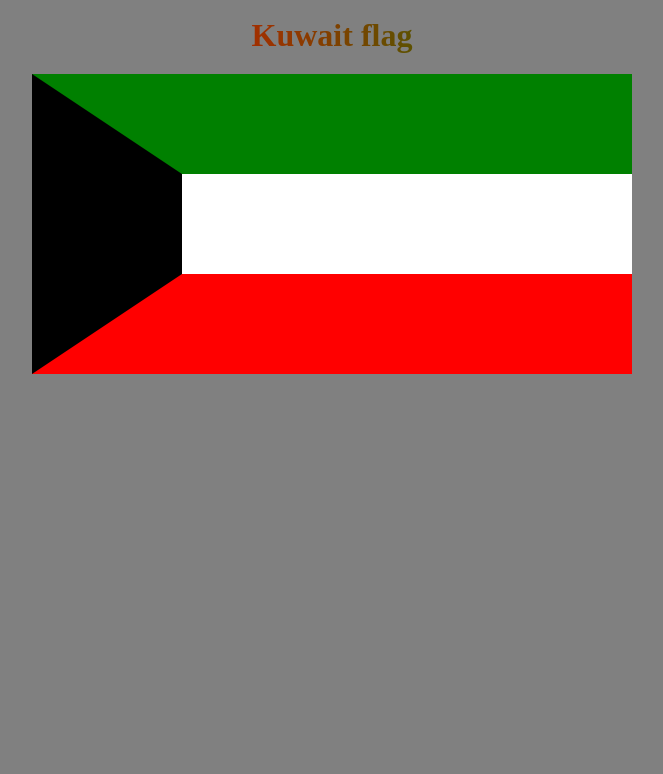
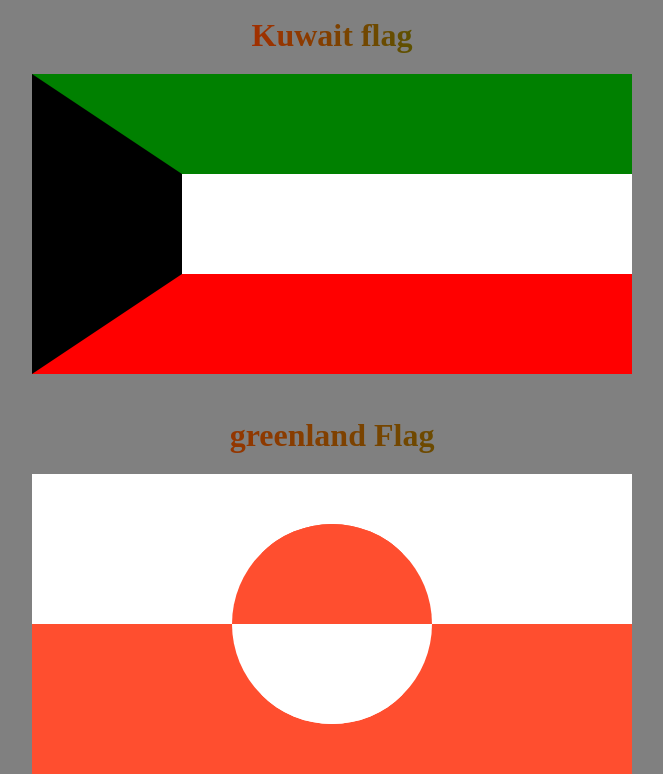
Before and after one commit to Riyad-07/Flag, a plain HTML site: page index.html in a window 1280 px wide. Shown: the part 980-1754 px from the top of the page, without its empty margins (308-971 px from the left). Before the commit the page ends 1497 px from the top, so only its background shows below. Drawn offline with Linux system fonts and the light colour scheme.

Commit message:
Greenlan Flag

```diff
--- a/Css/style.css
+++ b/Css/style.css
@@ -8,6 +8,16 @@ body{
     background-color: gray;
 }
 
+h1{
+    text-align: center;
+    background: linear-gradient(to right, red, green);
+    -webkit-background-clip: text;
+    background-clip: text;
+    -webkit-text-fill-color: transparent;
+    margin-bottom: 20px;
+}
+
+
 /* ======================================> Brasil Flag  <================================== */
 
 .brasil{
@@ -15,14 +25,14 @@ body{
     width: 600px;
 }
 
-.brasil h1{
+/* .brasil h1{
     text-align: center;
     background: linear-gradient(to right, red, yellow );
     -webkit-background-clip: text;
     background-clip: text;
     -webkit-text-fill-color: transparent;
     margin-bottom: 20px;
-}
+} */
 
 
 .brasil .green{
@@ -85,7 +95,7 @@ body{
     width: 600px;
     margin: 20px auto 0;
 }
-
+/*
 .pal h1{
     text-align: center;
     background: linear-gradient(to left, #3131fc, #ff0101);
@@ -93,7 +103,7 @@ body{
     background-clip: text;
     -webkit-text-fill-color: transparent;
     margin-bottom: 20px;
-}
+} */
 
 .pal .palestine{
     position: relative;
@@ -128,12 +138,12 @@ body{
 /* ======================================> kuwait Flag  <==================================*/
 
 .kuwait{
-    height: 500px;
+    height: 400px;
     width: 600px;
     margin: 20px auto 0;
 }
 
-
+/*
 .kuwait h1{
     text-align: center;
     background: linear-gradient(to right, red, green);
@@ -141,7 +151,7 @@ body{
     background-clip: text;
     -webkit-text-fill-color: transparent;
     margin-bottom: 20px;
-}
+} */
 
 
 .kuwait .black{
@@ -152,3 +162,38 @@ body{
     border-top: 100px solid green;
     border-bottom: 100px solid red;
 }
+
+/* ======================================> Greenland Falg <========================================== */
+
+
+.greenland .one{
+    position: relative;
+    height: 300px;
+    width: 600px;
+    margin: 20px auto 0;
+    background-color: #ff4e2f;
+}
+
+.greenland .one .two{
+    position: absolute;
+    height: 50%;
+    width: 100%;
+    background-color: white;
+    top: 0;
+    left: 0;
+
+}
+
+
+.greenland .one .two::after{
+    content: "";
+    position: absolute;
+    top: 50px;
+    left: 200px;
+    border-right: 100px solid white;
+    border-bottom: 100px solid white;
+    border-left: 100px solid #ff4e2f;
+    border-top: 100px solid #ff4e2f;
+    border-radius: 100px;
+    transform: rotate(45deg);
+}
--- a/index.html
+++ b/index.html
@@ -35,5 +35,13 @@
     </div>
 
 
+    <div class="greenland">
+        <h1>greenland Flag</h1>
+        <div class="one">
+            <div class="two"></div>
+        </div>
+    </div>
+
+
 </body>
 </html>
```
